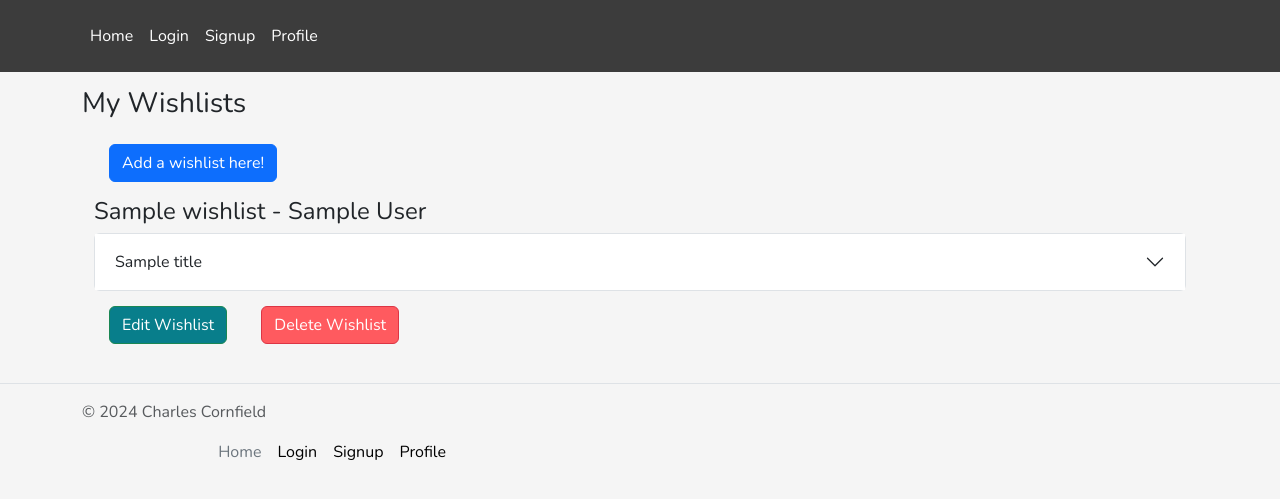
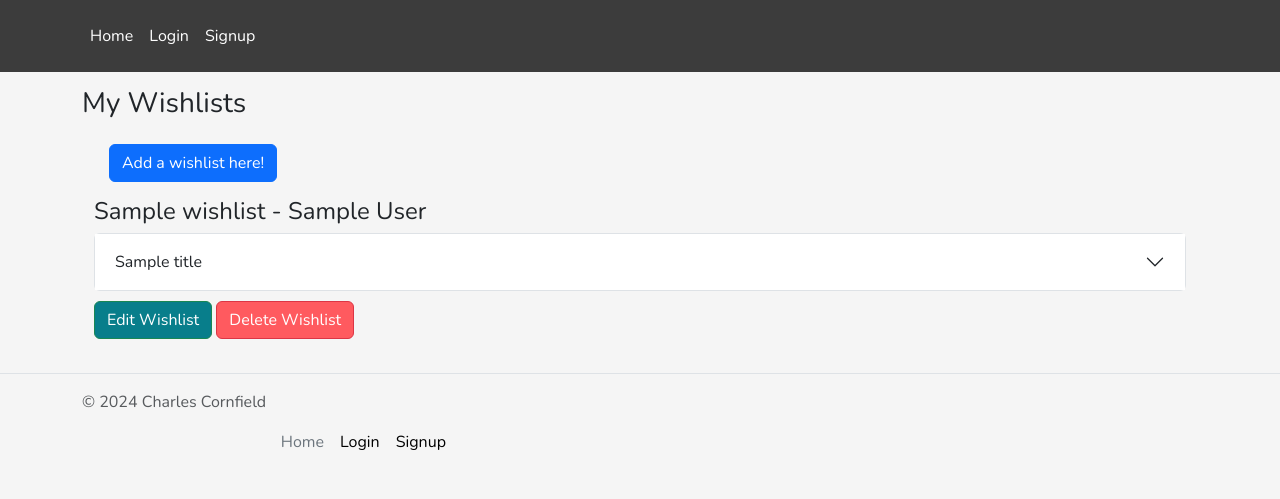
Before and after one commit to ccornfield/GameDream, a Flask app: page /wishlist in a window 1280 px wide. Shown: the top 499 px of the page. Run offline with Flask 3, Linux system fonts and the light colour scheme; tables that the repository leaves empty hold one stand-in row (values such as "Sample post").

Commit message:
updt: Final non_readme related changes

```diff
--- a/gamedream/static/style.css
+++ b/gamedream/static/style.css
@@ -44,6 +44,12 @@ h3{
     margin-bottom: 15px;
 }
 
+.wishlist_buttons{
+    position: inline;
+    margin: 10px;
+
+}
+
 /* Media Queries */
 
 @media (max-width: 767px) {
--- a/gamedream/templates/base.html
+++ b/gamedream/templates/base.html
@@ -31,8 +31,8 @@
                   {% endif %}
                   {% if current_user.is_authenticated %}
                   <li><a href="{{ url_for('auth.logout') }}" class="nav-link px-2 text-white">Logout</a></li>
+                  <li><a href="{{ url_for('main.profile') }}" class="nav-link px-2 text-white">Profile</a></li>
                   {% endif %}
-                  <li><a href="{{ url_for('main.profile') }}" class="nav-link px-2 text-white">Profile</a></li>
                 </ul>
 
               </div>
@@ -64,8 +64,8 @@
                   {% endif %}
                   {% if current_user.is_authenticated %}
                   <li><a href="{{ url_for('auth.logout') }}" class="nav-link px-2 text-black">Logout</a></li>
+                  <li><a href="{{ url_for('main.profile') }}" class="nav-link px-2 text-black">Profile</a></li>
                   {% endif %}
-                  <li><a href="{{ url_for('main.profile') }}" class="nav-link px-2 text-black">Profile</a></li>
                 </ul>
               </div>
         </footer>
--- a/gamedream/templates/wishlist.html
+++ b/gamedream/templates/wishlist.html
@@ -48,9 +48,9 @@
 
     {% endfor %}
 
-    <a href="{{ url_for('main.edit_wishlist', wishlist_id = wishlist.id) }}" class="btn btn-success">Edit Wishlist</a>
+    <a href="{{ url_for('main.edit_wishlist', wishlist_id = wishlist.id) }}" class="btn btn-success wishlist_buttons mx-auto">Edit Wishlist</a>
 
-    <button type="button" class="btn btn-danger" data-bs-toggle="modal" data-bs-target="#delete-{{wishlist.id}}">
+    <button type="button" class="btn btn-danger wishlist_buttons mx-auto" data-bs-toggle="modal" data-bs-target="#delete-{{wishlist.id}}">
         Delete Wishlist
     </button>
 </div>
```
Also changed, not shown: read_me/site_images/account_creation.png (added), read_me/site_images/authorization_checker.png (added), read_me/site_images/deletion_checker.png (added), read_me/site_images/home.png (added), read_me/site_images/log_in.png (added), read_me/site_images/profile.PNG (added), read_me/site_images/title_crud.PNG (added), read_me/site_images/titles.png (added), read_me/site_images/wishlist_accordion.PNG (added), read_me/site_images/wishlist_crud.PNG (added), read_me/site_images/wishlists.png.PNG (added).
